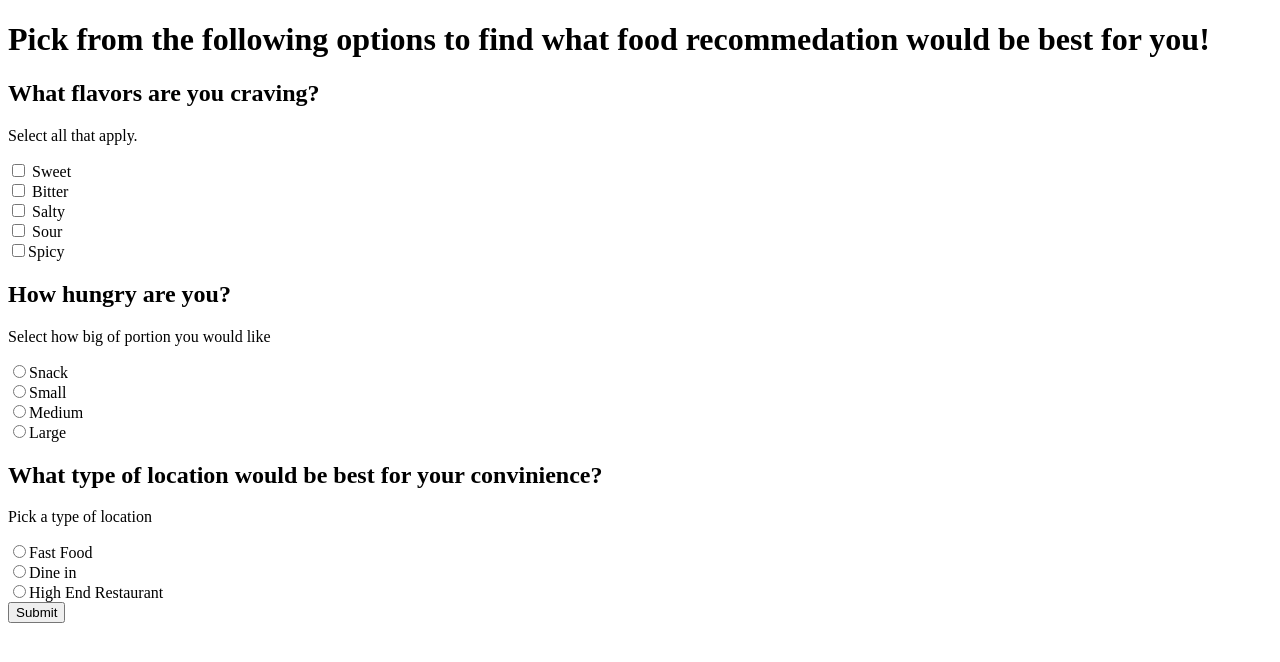
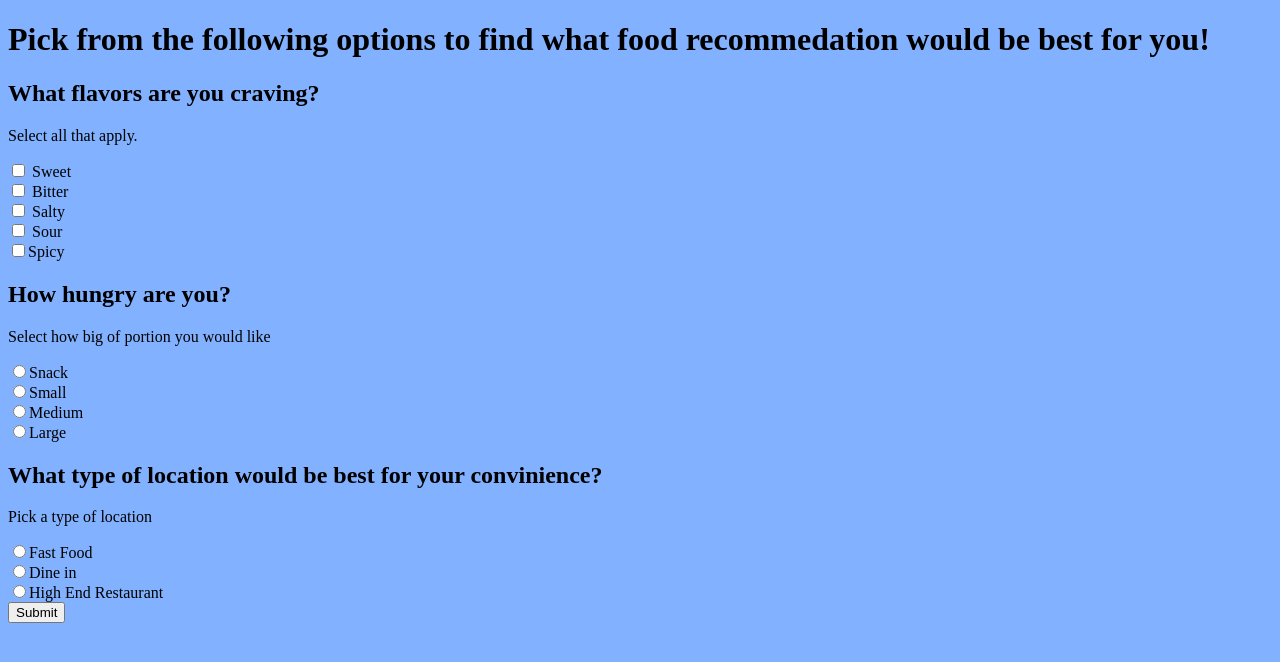
Before and after one commit to Reyna1237/food-project, a Python web app: template food-app/templates/secondpd.html in a window 1280 px wide. Shown: the top 662 px of the page. Run offline with Jinja, Linux system fonts and the light colour scheme; the template is opened without the code that fills it, so the values that code supplies are empty.

Commit message:
changed the background color of the second page

```diff
--- a/food-app/templates/secondpd.html
+++ b/food-app/templates/secondpd.html
@@ -4,6 +4,9 @@
     <meta charset="utf-8">
     <title>Choose your flavors</title>
   </head>
+  <style>
+  body { background-color: #82b1ff}
+  </style>
   <h1>Pick from the following options to find what food recommedation would be best for you!</h1>
 
   <body>
```
